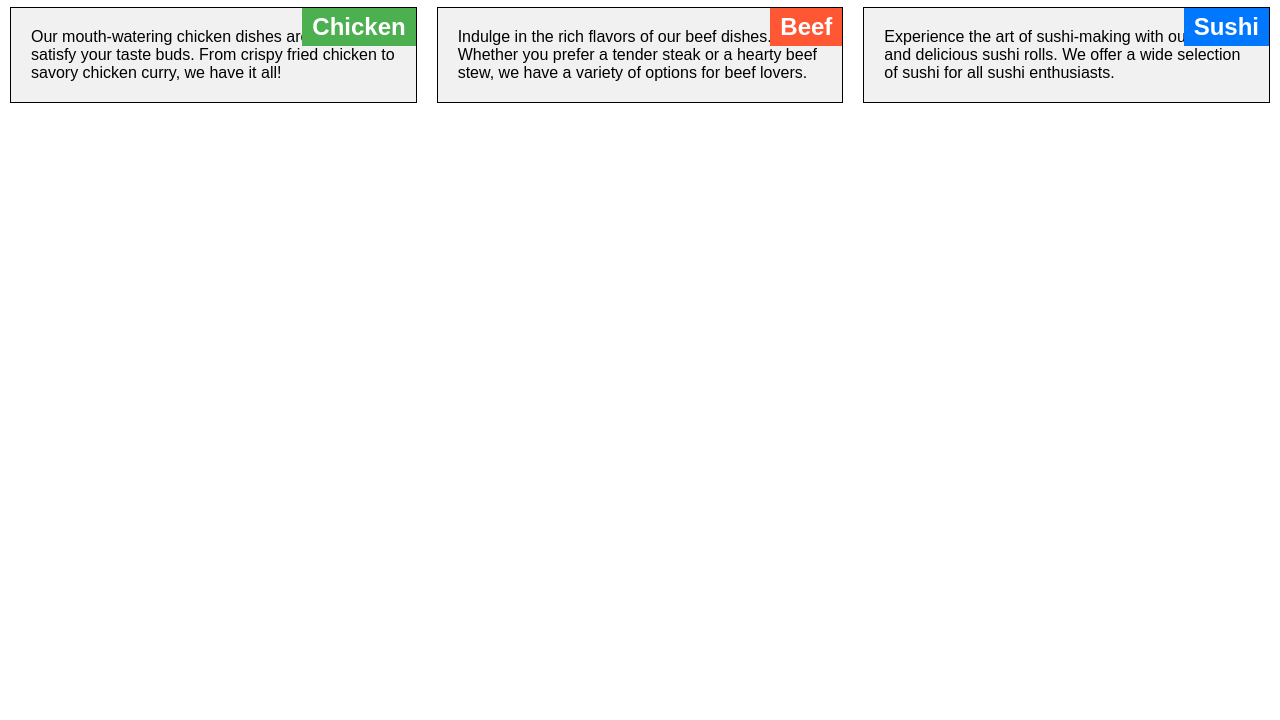
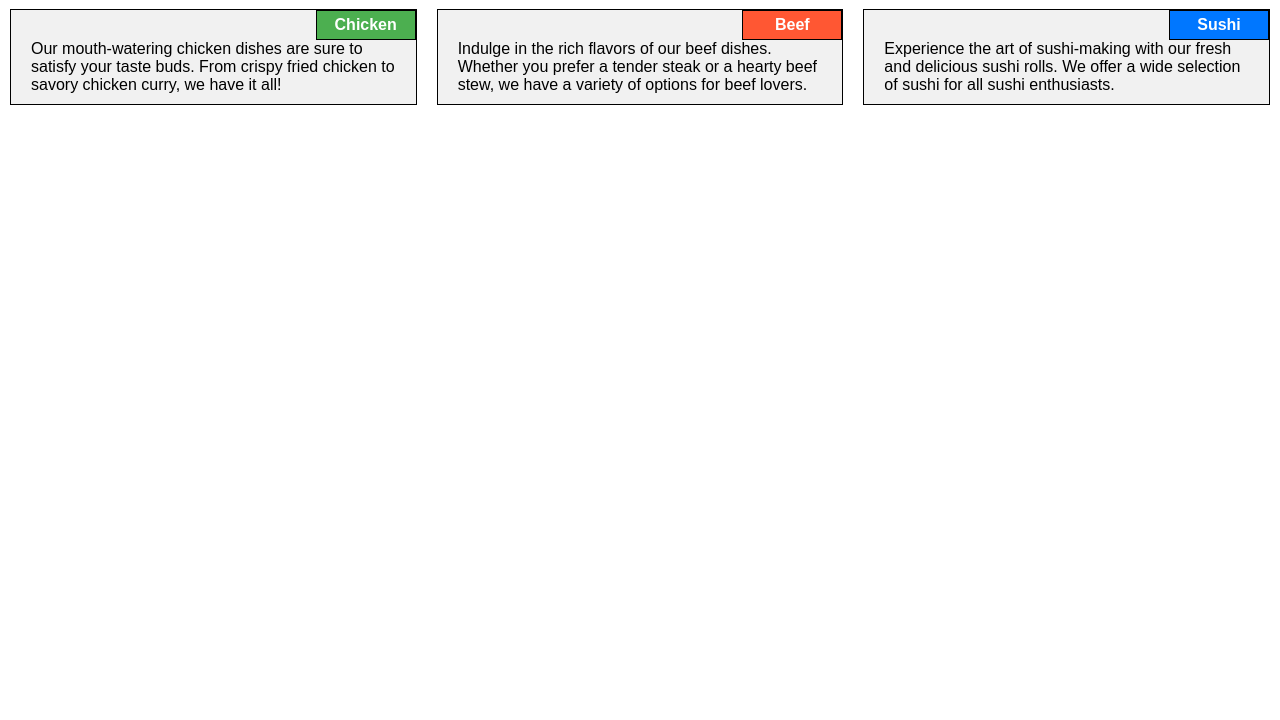
Before and after one commit to Dorna1986/module2-solution, a plain HTML site: page index.html in a window 1280 px wide. Shown: the part 80-800 px from the top of the page. Drawn offline with Linux system fonts and the light colour scheme.

Commit message:
resolve some issues related to the size of screen

```diff
--- a/css/styles.css
+++ b/css/styles.css
@@ -15,12 +15,16 @@ header {
     background-color: #333;
     color: white;
     padding: 20px 0;
+    border: 1px solid black;
 }
 
 h1 {
     font-size: 2em;
 }
 
+p {
+    position: relative;
+}
 .container {
     display: flex;
     flex-wrap: wrap;
@@ -35,7 +39,10 @@ h1 {
     flex: 1;
     position: relative;
 }
+.section-content {
 
+    top: 10px;
+}
 
 
 .section-title {
@@ -44,7 +51,11 @@ h1 {
     position: absolute;
     top: 0;
     right: 0;
-    padding: 5px 10px;
+    padding: 5px;
+    border: 1px solid black;
+    font-size: 16px;
+    width: 100px;
+    text-align: center
 }
 .section:nth-child(1) .section-title {
     background-color: #4CAF50;
@@ -69,11 +80,12 @@ h1 {
         flex-direction: row;
     }
 }
-@media screen and (max-width: 991px) and (min-width: 766px) {
+@media screen and (max-width: 991px) and (min-width: 768px) {
+
     .container {
         flex-direction: row;
     }
     .section.full-width {
-        flex: 0 0 100%;
+        flex: 0 0 98%;
     }
 }
--- a/index.html
+++ b/index.html
@@ -8,22 +8,22 @@
 </head>
 <body>
 <header>
-    <h1>Page Heading</h1>
+    <h1>Our Menu</h1>
 </header>
 
 <div class="container">
     <section class="section">
-        <h2 class="section-title">Chicken</h2>
-        <p>Our mouth-watering chicken dishes are sure to satisfy your taste buds. From crispy fried chicken to savory chicken curry, we have it all!</p>
+            <h2 class="section-title">Chicken</h2>
+            <p class="section-content">Our mouth-watering chicken dishes are sure to satisfy your taste buds. From crispy fried chicken to savory chicken curry, we have it all!</p>
     </section>
 
     <section class="section">
         <h2 class="section-title">Beef</h2>
-        <p>Indulge in the rich flavors of our beef dishes. Whether you prefer a tender steak or a hearty beef stew, we have a variety of options for beef lovers.</p>
+        <p class="section-content">Indulge in the rich flavors of our beef dishes. Whether you prefer a tender steak or a hearty beef stew, we have a variety of options for beef lovers.</p>
     </section>
     <section class="section full-width">
         <h2 class="section-title">Sushi</h2>
-        <p>Experience the art of sushi-making with our fresh and delicious sushi rolls. We offer a wide selection of sushi for all sushi enthusiasts.</p>
+        <p class="section-content">Experience the art of sushi-making with our fresh and delicious sushi rolls. We offer a wide selection of sushi for all sushi enthusiasts.</p>
     </section>
 </div>
 
```
